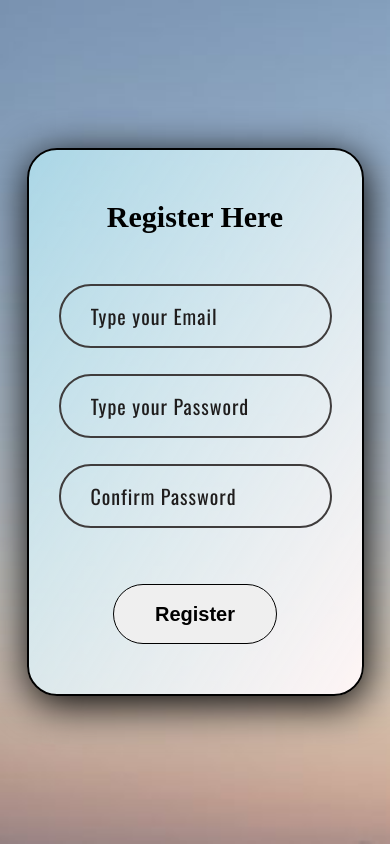
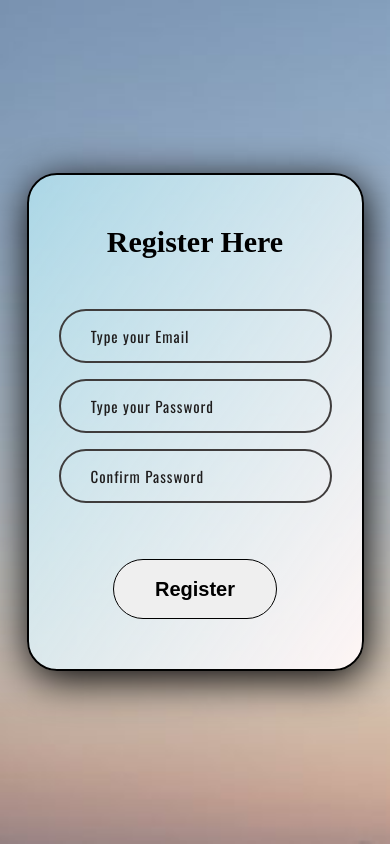
Before and after one commit to NagendraVarma1/lmt-project, a React (Create React App) app: page /register in a window 390 px wide. Built offline with nearby package versions, Linux system fonts and the light colour scheme.

Commit message:
small change

```diff
--- a/src/Components/Login/Login.module.css
+++ b/src/Components/Login/Login.module.css
@@ -167,7 +167,7 @@
 
 .wrapper .inputBox{
     width: 100%;
-    height: 60px;
+    height: 50px;
     margin: 30px 0;
     position: relative;
     display: flex;
@@ -180,8 +180,14 @@
     border-radius: 40px;
     border: 2px solid rgb(63, 60, 60);
     padding: 0 30px;
-    font-size: 20px;
+    font-size: 15px;
     font-family: "Oswald", sans-serif;
+}
+.inputBox p{
+    color: red;
+    padding: 0;
+    margin: 0 20px;
+    font-size: 11px;
 }
 .inputBox .icon{
     position: absolute;
--- a/src/Components/Register/Register.module.css
+++ b/src/Components/Register/Register.module.css
@@ -121,6 +121,12 @@
     letter-spacing: 1px;
 
 }
+.inputBox p{
+    color: red;
+    padding: 0;
+    margin: 0 20px;
+    font-size: 20px;
+}
 
 .btn{
     width: 60%;
@@ -154,8 +160,8 @@
 
 .wrapper .inputBox{
     width: 100%;
-    height: 60px;
-    margin: 30px 0;
+    height: 50px;
+    margin: 20px 0;
     position: relative;
     display: flex;
     flex-wrap: wrap;
@@ -167,8 +173,14 @@
     border-radius: 40px;
     border: 2px solid rgb(63, 60, 60);
     padding: 0 30px;
-    font-size: 20px;
+    font-size: 15px;
     font-family: "Oswald", sans-serif;
+}
+.inputBox p{
+    color: red;
+    padding: 0;
+    margin: 0 20px;
+    font-size: 11px;
 }
 
 .btn{
```
